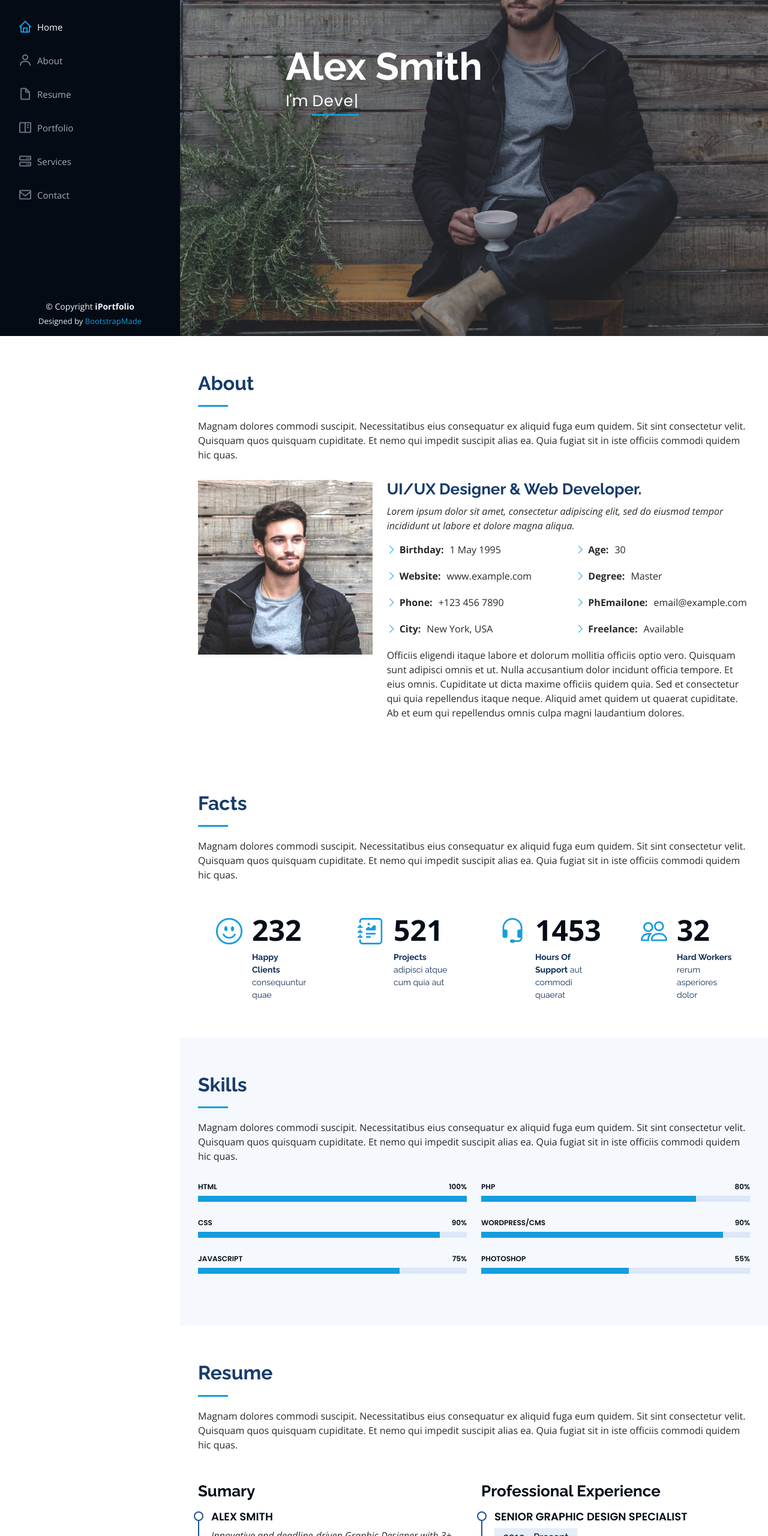
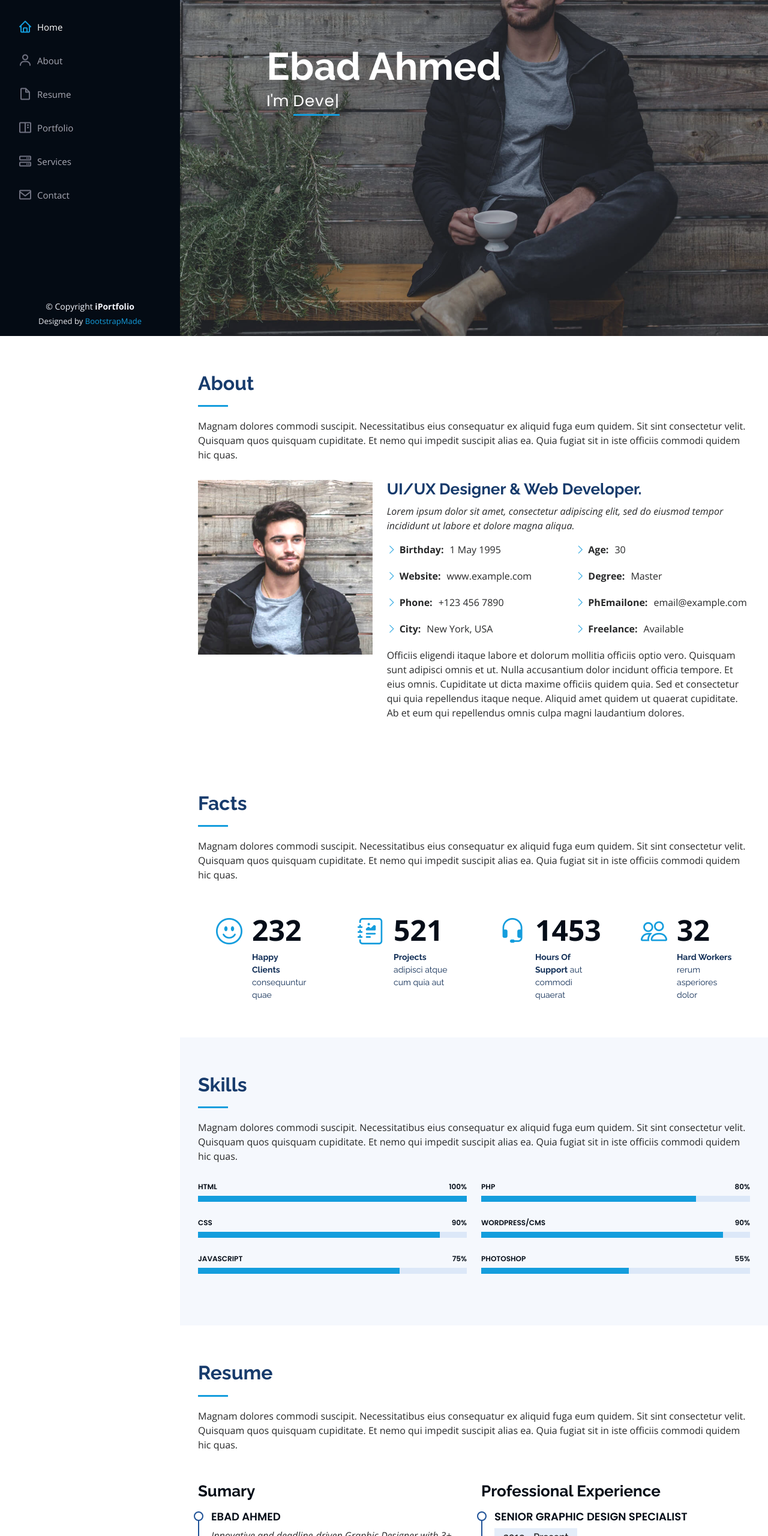
Before and after one commit to Coder-soft/tourguide, a plain HTML site: page index.html in a window 1280 px wide. Shown: the part 240-2800 px from the top of the page at 60% size. Drawn offline with nearby package versions, Linux system fonts and the light colour scheme.

Commit message:
Update index.html

```diff
--- a/index.html
+++ b/index.html
@@ -5,7 +5,7 @@
   <meta charset="utf-8">
   <meta content="width=device-width, initial-scale=1.0" name="viewport">
 
-  <title>iPortfolio Bootstrap Template - Index</title>
+  <title>ImranHussainTourGuide - Index</title>
   <meta content="" name="description">
   <meta content="" name="keywords">
 
@@ -73,7 +73,7 @@
   <!-- ======= Hero Section ======= -->
   <section id="hero" class="d-flex flex-column justify-content-center align-items-center">
     <div class="hero-container" data-aos="fade-in">
-      <h1>Alex Smith</h1>
+      <h1>Ebad Ahmed</h1>
       <p>I'm <span class="typed" data-typed-items="Designer, Developer, Freelancer, Photographer"></span></p>
     </div>
   </section><!-- End Hero -->
@@ -254,7 +254,7 @@
           <div class="col-lg-6" data-aos="fade-up">
             <h3 class="resume-title">Sumary</h3>
             <div class="resume-item pb-0">
-              <h4>Alex Smith</h4>
+              <h4>Ebad Ahmed</h4>
               <p><em>Innovative and deadline-driven Graphic Designer with 3+ years of experience designing and developing user-centered digital/print marketing material from initial concept to final, polished deliverable.</em></p>
               <ul>
                 <li>Portland par 127,Orlando, FL</li>
```
